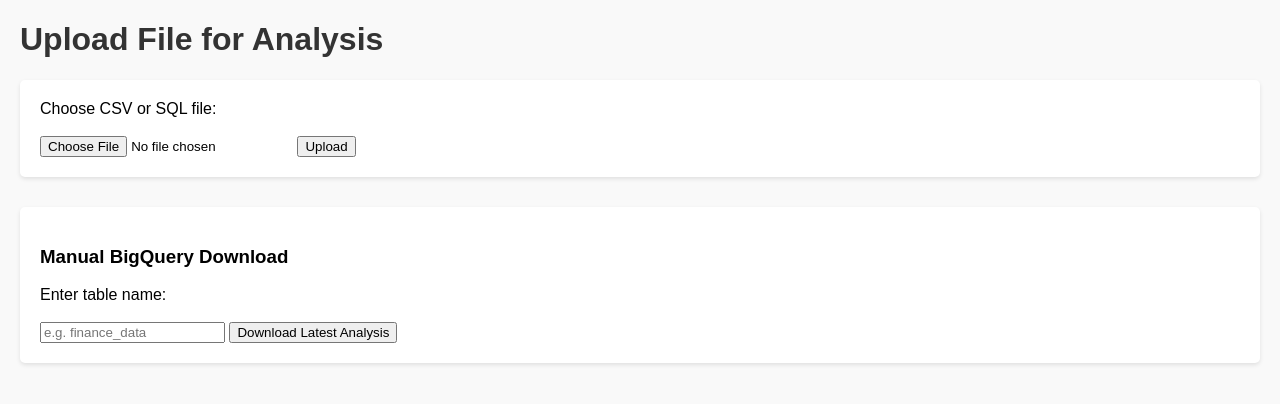
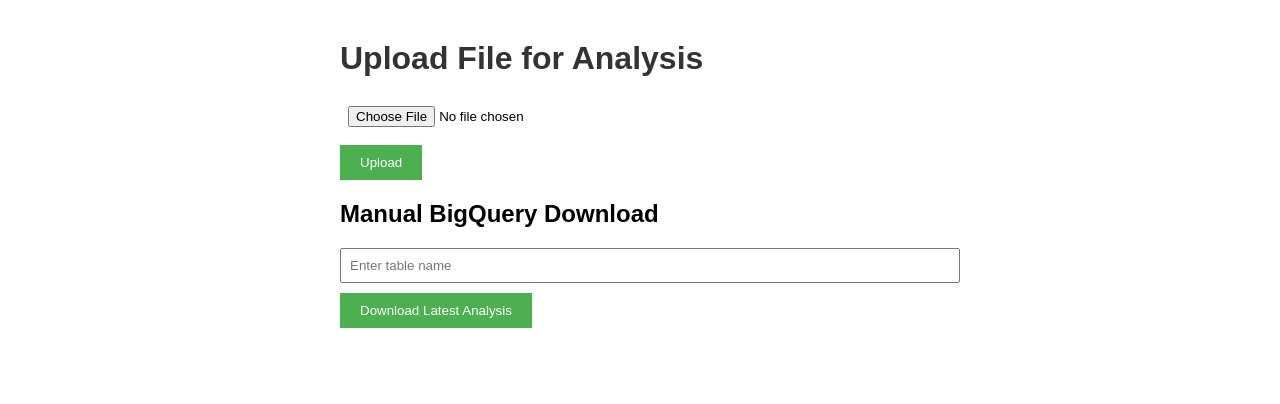
Before and after one commit to babyclaire0222-cyber/gcp-data-analysis-platform, a Flask app: page / in a window 1280 px wide. Shown: the top 404 px of the page. Run offline with Flask 3, Linux system fonts and the light colour scheme.

Commit message:
Update index.html

```diff
--- a/webapp/templates/index.html
+++ b/webapp/templates/index.html
@@ -1,91 +1,94 @@
 <!DOCTYPE html>
-<html lang="en">
+<html>
 <head>
-    <meta charset="UTF-8">
     <title>Data Analysis Platform</title>
     <style>
-        body {
-            font-family: Arial, sans-serif;
-            margin: 20px;
-            background-color: #f9f9f9;
-        }
-        h1 {
-            color: #333;
-        }
-        .message {
-            padding: 10px;
-            margin-top: 10px;
-            border-radius: 5px;
-        }
-        .success {
-            background-color: #d4edda;
-            color: #155724;
-        }
-        .error {
-            background-color: #f8d7da;
-            color: #721c24;
-        }
-        .form-section {
-            margin-bottom: 30px;
-            padding: 20px;
-            background: white;
-            border-radius: 5px;
-            box-shadow: 0px 2px 4px rgba(0,0,0,0.1);
-        }
-        .download-link {
-            margin-top: 15px;
-            display: inline-block;
-            background: #28a745;
-            color: white;
-            padding: 10px 15px;
-            text-decoration: none;
-            border-radius: 4px;
-        }
-        .download-link:hover {
-            background: #218838;
-        }
+        body { font-family: Arial, sans-serif; margin: 40px; }
+        .container { max-width: 600px; margin: auto; }
+        h1 { color: #333; }
+        form { margin-bottom: 20px; }
+        input[type="file"], input[type="text"] { padding: 8px; margin-bottom: 10px; width: 100%; }
+        button { padding: 10px 20px; background-color: #4CAF50; color: white; border: none; cursor: pointer; }
+        button:hover { background-color: #45a049; }
+        .message { margin-top: 20px; padding: 10px; border-radius: 4px; }
+        .success { background-color: #d4edda; color: #155724; }
+        .error { background-color: #f8d7da; color: #721c24; }
+        #download-link { display: none; margin-top: 15px; }
     </style>
 </head>
 <body>
+    <div class="container">
+        <h1>Upload File for Analysis</h1>
 
-    <h1>Upload File for Analysis</h1>
-
-    <!-- Upload Form -->
-    <div class="form-section">
-        <form method="POST" enctype="multipart/form-data">
-            <label for="file">Choose CSV or SQL file:</label><br><br>
-            <input type="file" name="file" id="file" required>
+        <!-- File Upload Form -->
+        <form id="uploadForm" method="POST" enctype="multipart/form-data">
+            <input type="file" name="file" required>
             <button type="submit">Upload</button>
         </form>
+
+        <!-- Manual BigQuery Download -->
+        <h2>Manual BigQuery Download</h2>
+        <form id="downloadForm">
+            <input type="text" name="table" placeholder="Enter table name" required>
+            <button type="submit">Download Latest Analysis</button>
+        </form>
+
+        <!-- Messages -->
+        <div id="message" class="message" style="display:none;"></div>
+
+        <!-- Download Link -->
+        <div id="download-link">
+            <a id="download-url" href="#" download>Download Latest Analysis (CSV)</a>
+        </div>
     </div>
 
-    <!-- Manual Download Form -->
-    <div class="form-section">
-        <h3>Manual BigQuery Download</h3>
-        <form method="GET" action="/download_bq">
-            <label for="table">Enter table name:</label><br><br>
-            <input type="text" name="table" id="table" placeholder="e.g. finance_data">
-            <button type="submit">Download Latest Analysis</button>
-        </form>
-    </div>
+    <script>
+        // Handle file upload
+        document.getElementById("uploadForm").onsubmit = async function(e) {
+            e.preventDefault();
+            const formData = new FormData(this);
+            const messageDiv = document.getElementById("message");
+            const downloadDiv = document.getElementById("download-link");
+            const downloadUrl = document.getElementById("download-url");
 
-    <!-- Display Messages -->
-    {% if message %}
-        <div class="message success">
-            {{ message }}
-        </div>
-        {% if "Analysis complete" in message %}
-            <a class="download-link" href="/download/{{ message.split()[1] }}_results.csv">
-                Download Analysis Results
-            </a>
-        {% endif %}
-    {% endif %}
+            messageDiv.style.display = "none";
+            downloadDiv.style.display = "none";
 
-    {% if error %}
-        <div class="message error">
-            {{ error }}
-        </div>
-    {% endif %}
+            try {
+                const response = await fetch("/", { method: "POST", body: formData });
+                const text = await response.text();
 
+                if (response.ok) {
+                    messageDiv.className = "message success";
+                    messageDiv.innerHTML = "✅ Analysis completed successfully!";
+                    messageDiv.style.display = "block";
+
+                    // Extract table name from upload
+                    const match = text.match(/Download Latest Looker Studio Result \(CSV\).*?table=([^"']+)/);
+                    if (match && match[1]) {
+                        downloadUrl.href = `/download_bq?table=${match[1]}`;
+                        downloadDiv.style.display = "block";
+                    }
+                } else {
+                    messageDiv.className = "message error";
+                    messageDiv.innerHTML = "❌ " + text;
+                    messageDiv.style.display = "block";
+                }
+            } catch (err) {
+                messageDiv.className = "message error";
+                messageDiv.innerHTML = "❌ Upload failed: " + err.message;
+                messageDiv.style.display = "block";
+            }
+        };
+
+        // Handle manual download form
+        document.getElementById("downloadForm").onsubmit = function(e) {
+            e.preventDefault();
+            const table = this.table.value.trim();
+            if (table) {
+                window.location.href = `/download_bq?table=${encodeURIComponent(table)}`;
+            }
+        };
+    </script>
 </body>
 </html>
```
